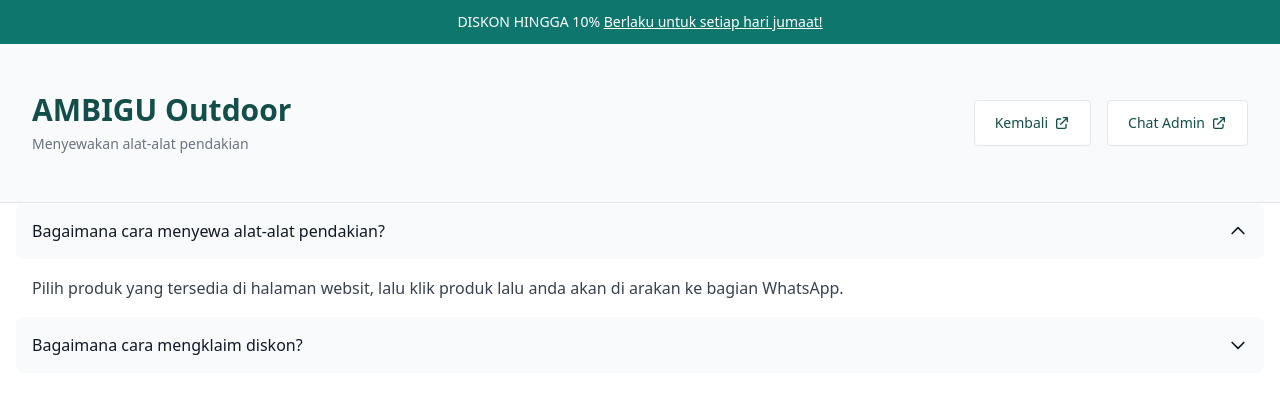
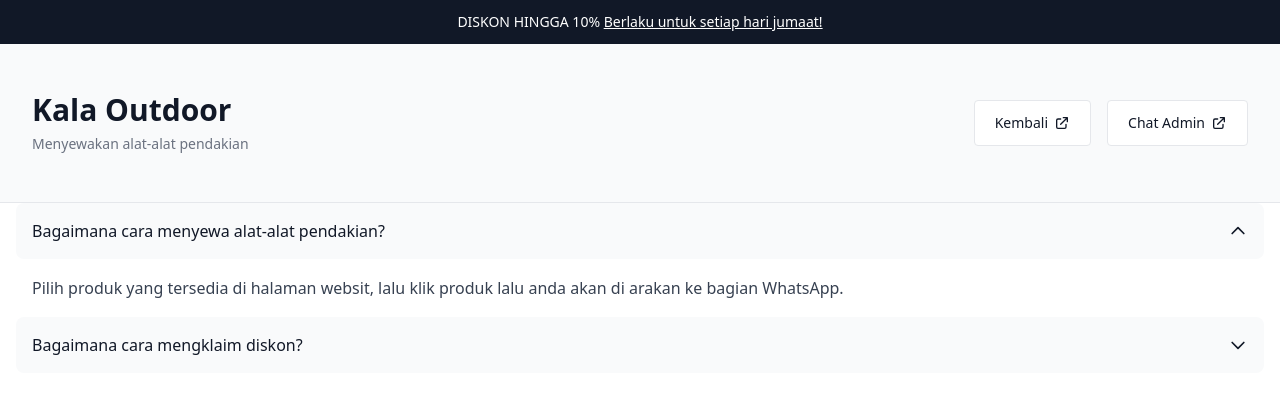
Before and after one commit to sultonats23/ambiguoutdoor, a plain HTML site: page cara-belanja.html in a window 1280 px wide. Drawn offline with nearby package versions, Linux system fonts and the light colour scheme.

Commit message:
Update cara-belanja.html

```diff
--- a/cara-belanja.html
+++ b/cara-belanja.html
@@ -8,7 +8,7 @@
 </head>
 <body>
     <!-- PROMOTION -->
-    <div class="bg-teal-700 px-4 py-3 text-white">
+    <div class="bg-gray-900 px-4 py-3 text-white">
         <p class="text-center text-sm font-medium">
           DISKON HINGGA 10%
           <a href="" class="inline-block underline">Berlaku untuk setiap hari jumaat!</a>
@@ -21,7 +21,7 @@
     <div class="mx-auto max-w-screen-xl px-4 py-8 sm:px-6 sm:py-12 lg:px-8">
       <div class="flex flex-col items-start gap-4 md:flex-row md:items-center md:justify-between">
         <div>
-          <h1 class="text-2xl font-bold text-teal-900 sm:text-3xl">AMBIGU Outdoor</h1>
+          <h1 class="text-2xl font-bold text-gray-900 sm:text-3xl">Kala Outdoor</h1>
 
           <p class="mt-1.5 text-sm text-gray-500">
             Menyewakan alat-alat pendakian
@@ -31,7 +31,7 @@
         <div class="flex items-center gap-4">
           <a
             href="index.html"
-            class="inline-flex items-center justify-center gap-1.5 rounded border border-gray-200 bg-white px-5 py-3 text-teal-900 transition hover:text-teal-700 focus:outline-none focus:ring focus:ring-teal-400 sm:mt-0 sm:w-auto"
+            class="inline-flex items-center justify-center gap-1.5 rounded border border-gray-200 bg-white px-5 py-3 text-gray-900 transition hover:text-gray-900 focus:outline-none focus:ring focus:ring-gray-900 sm:mt-0 sm:w-auto"
             type="button"
           >
             <span class="text-sm font-medium"> Kembali </span>
@@ -54,7 +54,7 @@
 
           <a
           href="https://wa.me/6288274220286?text=Halo Admin, saya mau sewa Matras"
-          class="inline-flex items-center justify-center gap-1.5 rounded border border-grey-200 bg-white px-5 py-3 text-teal-900 transition hover:text-teal-700 focus:outline-none focus:ring focus:ring-teal-400 sm:mt-0 sm:w-auto"
+          class="inline-flex items-center justify-center gap-1.5 rounded border border-grey-200 bg-white px-5 py-3 text-gray-900 transition hover:text-gray-900 focus:outline-none focus:ring focus:ring-gray-900 sm:mt-0 sm:w-auto"
           type="button"
         >
         <span class="text-sm font-medium"> Chat Admin </span>
```
